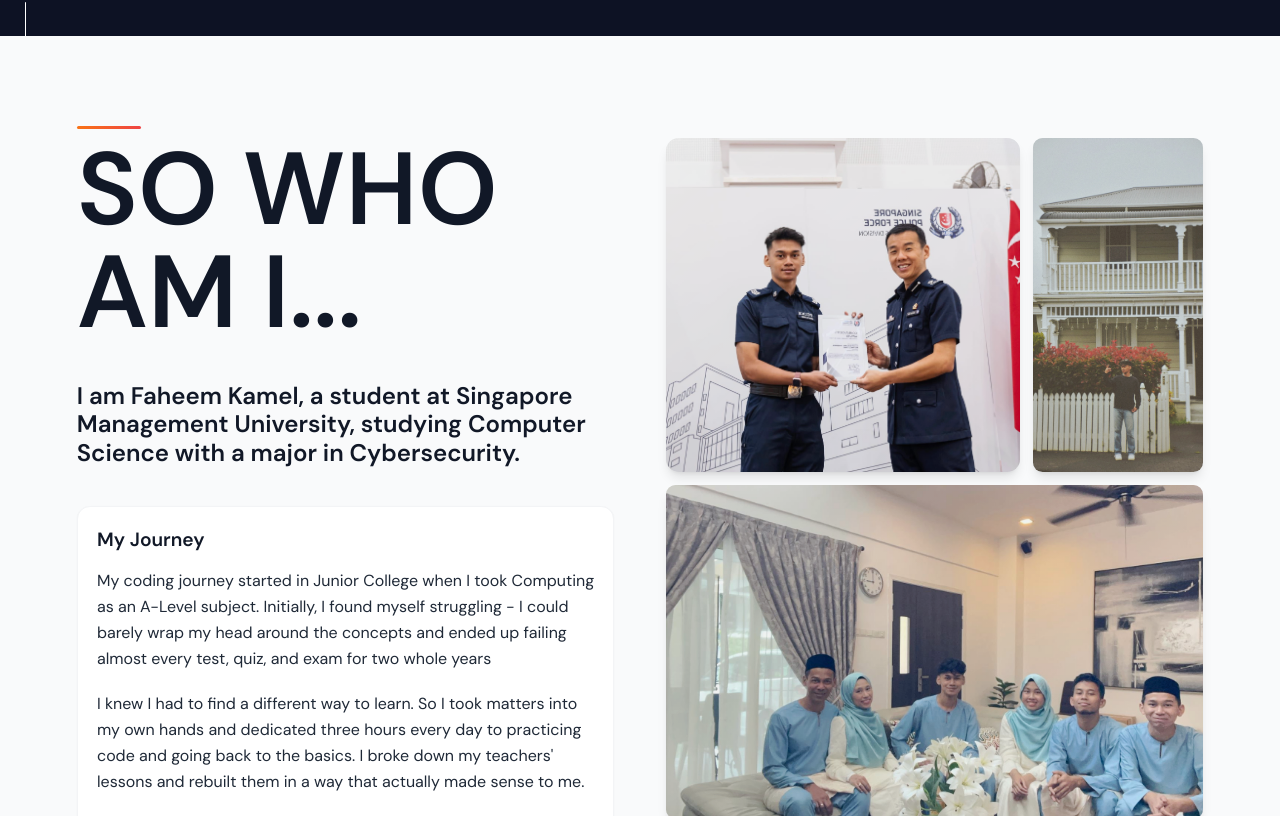
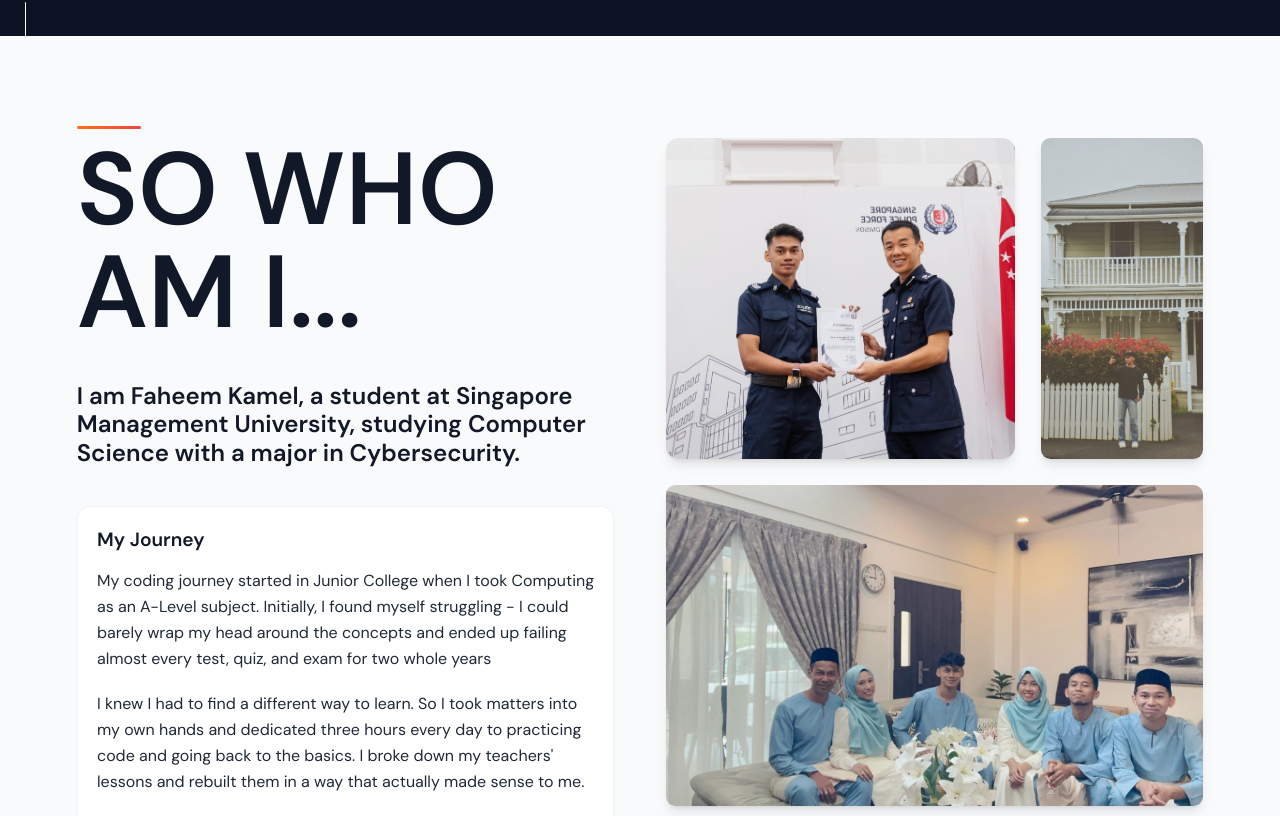
Before and after one commit to f4heemmmmm/faheem-website, a Next.js app in the folder my-portfolio/: page / in a window 1280 px wide. Shown: the part 604-1420 px from the top of the page. Built offline with nearby package versions, Linux system fonts and the light colour scheme.

Commit message:
changed gap between pcitures in collage

```diff
--- a/my-portfolio/src/components/sections/About.tsx
+++ b/my-portfolio/src/components/sections/About.tsx
@@ -292,7 +292,7 @@ function About() {
                     >
                         <div className="relative">
                             {/* Enhanced Image Collage Grid with Multiple Overlay Options */}
-                            <div className="grid grid-cols-3 grid-rows-6 gap-4 h-[1200px] lg:h-[1300px]">
+                            <div className="grid grid-cols-3 grid-rows-6 gap-8 h-[1200px] lg:h-[1300px]">
                                 {collageImages.map((img, index) => (
                                     <div
                                         key={index}
```
